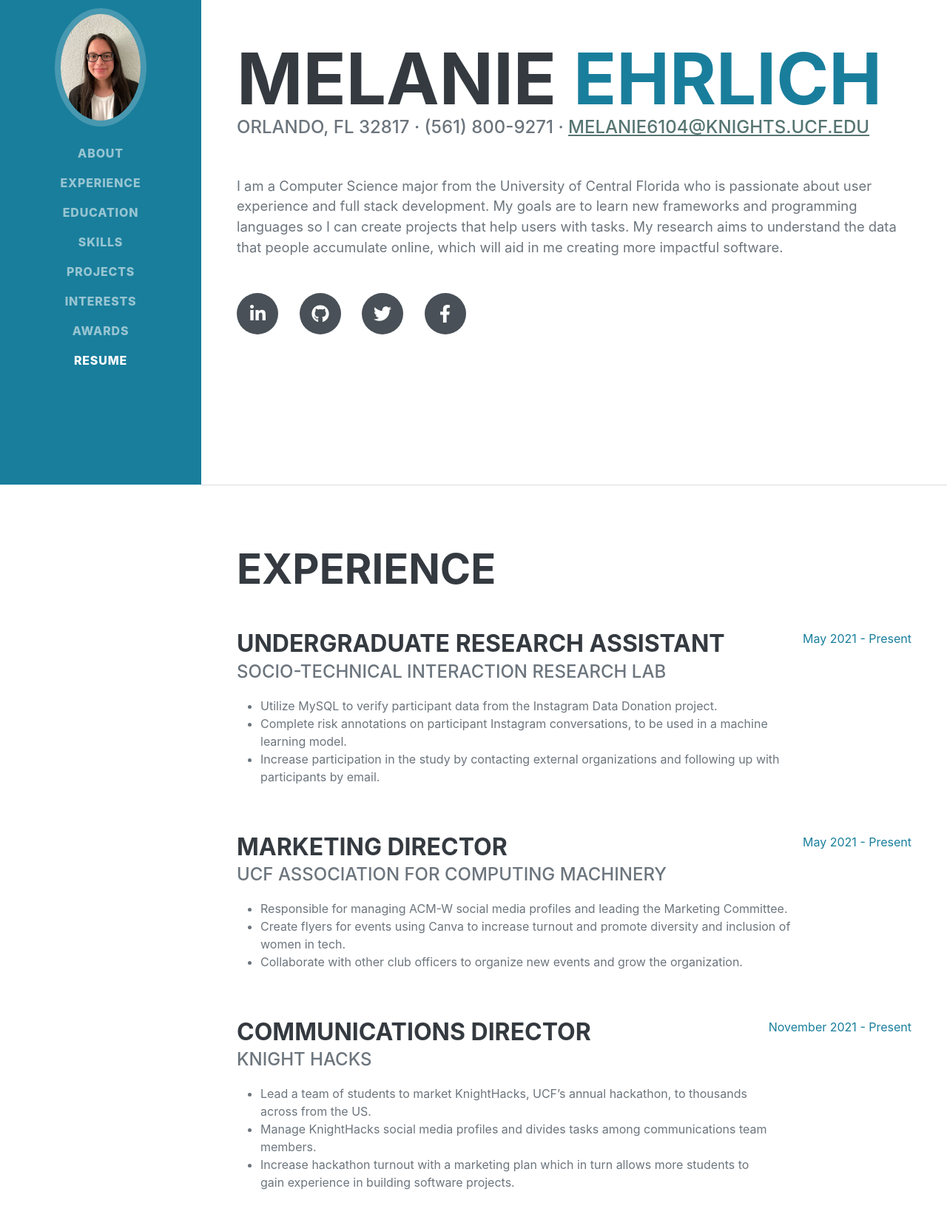
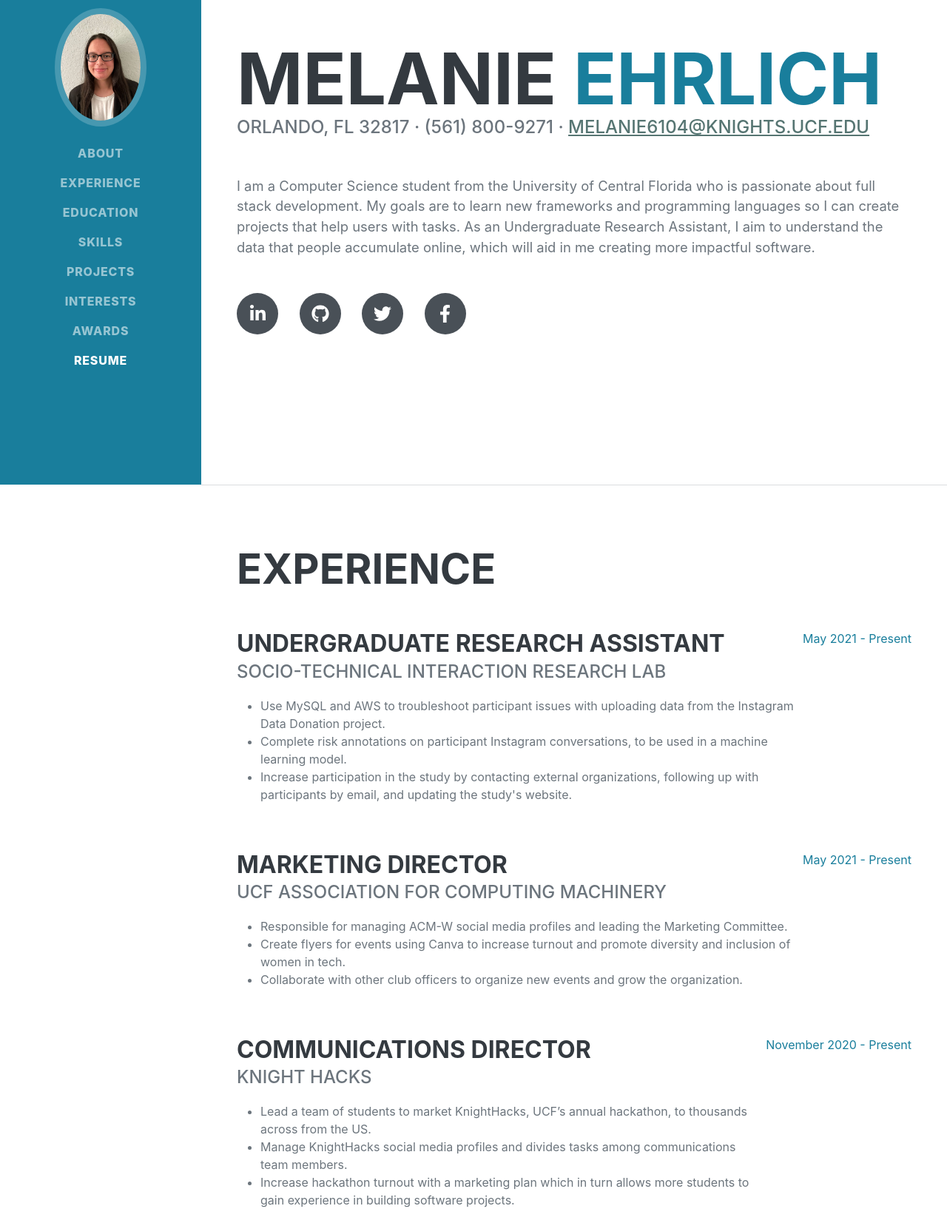
Before and after one commit to mel4ni3/mel4ni3.github, a website: page index.html in a window 1280 px wide. Shown: the part 145-1798 px from the top of the page at 74% size. Drawn offline with nearby package versions, Linux system fonts and the light colour scheme; a web font is replaced by a local one.

Commit message:
Add files via upload
Update description text

```diff
--- a/index.html
+++ b/index.html
@@ -31,7 +31,7 @@
                     <li class="nav-item"><a class="nav-link js-scroll-trigger" href="#experience">Experience</a></li>
                     <li class="nav-item"><a class="nav-link js-scroll-trigger" href="#education">Education</a></li>
                     <li class="nav-item"><a class="nav-link js-scroll-trigger" href="#skills">Skills</a></li>
-                   <li class="nav-item"><a class="nav-link js-scroll-trigger" href="#projects">Projects</a></li>
+                    <li class="nav-item"><a class="nav-link js-scroll-trigger" href="#projects">Projects</a></li>
                     <li class="nav-item"><a class="nav-link js-scroll-trigger" href="#interests">Interests</a></li>
                     <li class="nav-item"><a class="nav-link js-scroll-trigger" href="#awards">Awards</a></li>
                     <li class="nav-item"><a class="nav-link js-scroll-trigger" href="#resume">Resume</a></li>
@@ -51,7 +51,7 @@
                         Orlando, FL 32817 · (561) 800-9271 ·
                         <a href="mailto:melanie6104@knights.ucf.edu">melanie6104@knights.ucf.edu</a>
                     </div>
-                    <p class="lead mb-5"> I am a Computer Science major from the University of Central Florida who is passionate about user experience and full stack development. My goals are to learn new frameworks and programming languages so I can create projects that help users with tasks. My research aims to understand the data that people accumulate online, which will aid in me creating more impactful software.</p>
+                    <p class="lead mb-5"> I am a Computer Science student from the University of Central Florida who is passionate about full stack development. My goals are to learn new frameworks and programming languages so I can create projects that help users with tasks. As an Undergraduate Research Assistant, I aim to understand the data that people accumulate online, which will aid in me creating more impactful software.</p>
                     <div class="social-icons">
                         <a class="social-icon" href="https://www.linkedin.com/in/melanie-ehrlich/"><i class="fab fa-linkedin-in"></i></a>
                         <a class="social-icon" href="https://www.github.com/mel4ni3"><i class="fab fa-github"></i></a>
@@ -71,9 +71,9 @@
                             <div class="subheading mb-3">Socio-Technical Interaction Research Lab</div>
                             <p>
                                 <ul>
-                                <li>Utilize MySQL to verify participant data from the Instagram Data Donation project.</li>
+                                <li>Use MySQL and AWS to troubleshoot participant issues with uploading data from the Instagram Data Donation project.</li>
                                 <li>Complete risk annotations on participant Instagram conversations, to be used in a machine learning model.</li>
-                                <li>Increase participation in the study by contacting external organizations and following up with participants by email.</li>
+                                <li>Increase participation in the study by contacting external organizations, following up with participants by email, and updating the study's website.</li>
                                 </ul>
                             </p>
                         </div>
@@ -105,7 +105,7 @@
                                 </ul>
                             </p>
                         </div>
-                        <div class="flex-shrink-0"><span class="text-primary">November 2021 - Present</span></div>
+                        <div class="flex-shrink-0"><span class="text-primary">November 2020 - Present</span></div>
                     </div>
                 <!--   <div class="d-flex flex-column flex-md-row justify-content-between">
                         <div class="flex-grow-1">
@@ -293,8 +293,9 @@
             <div class="resume-section-content">
                 <h2 class="mb-5">Resume</h2>
                 <div class="d-flex justify-content-center pt-4">
-                        <iframe src="assets/Melanie_Resume.pdf" width="100%" height="100%">
-                        </iframe>
+                        <!---<iframe src="assets/Melanie_Resume.pdf" width="100%" height="100%">
+                        </iframe>-->
+                        <embed src="assets/Melanie_Resume.pdf" type="application/pdf" width="100%" height="600px" />
                     </div>
                 </div>
             </div>
```
